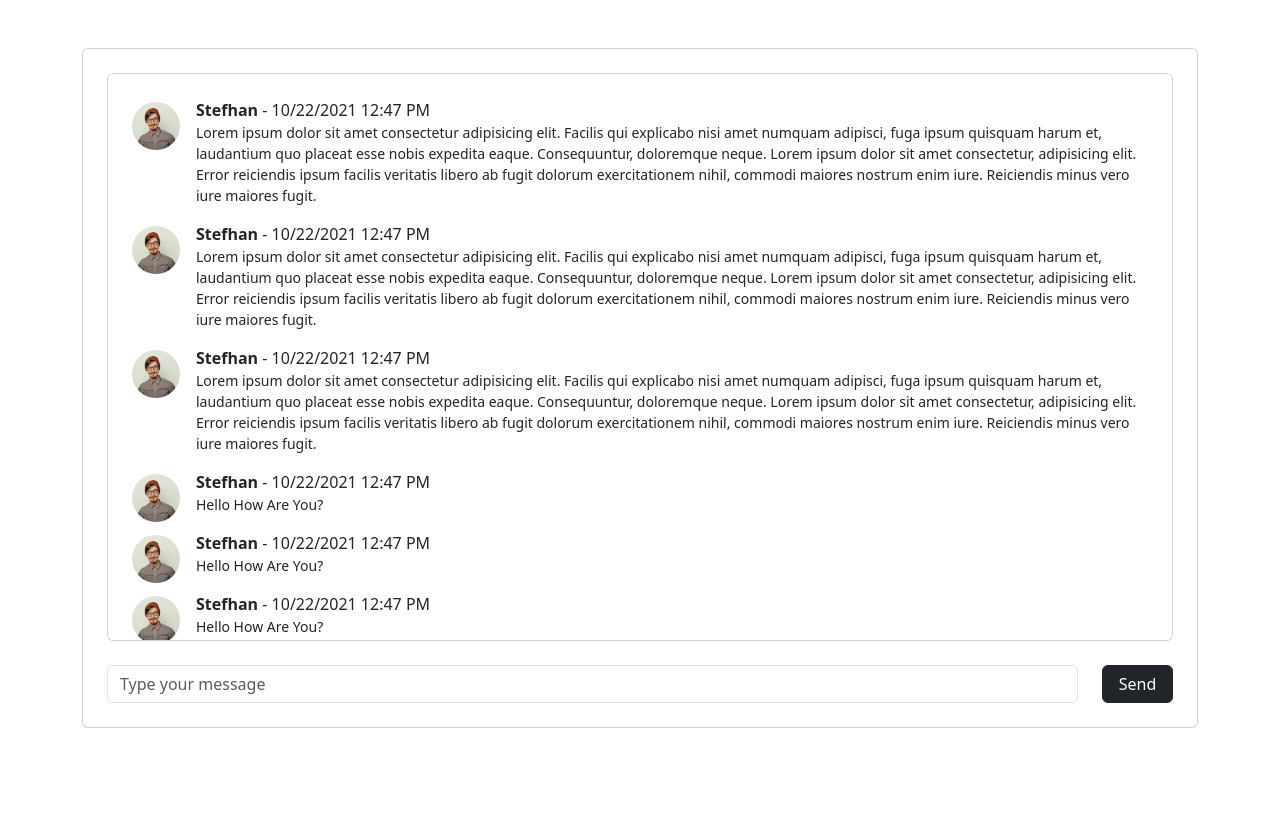
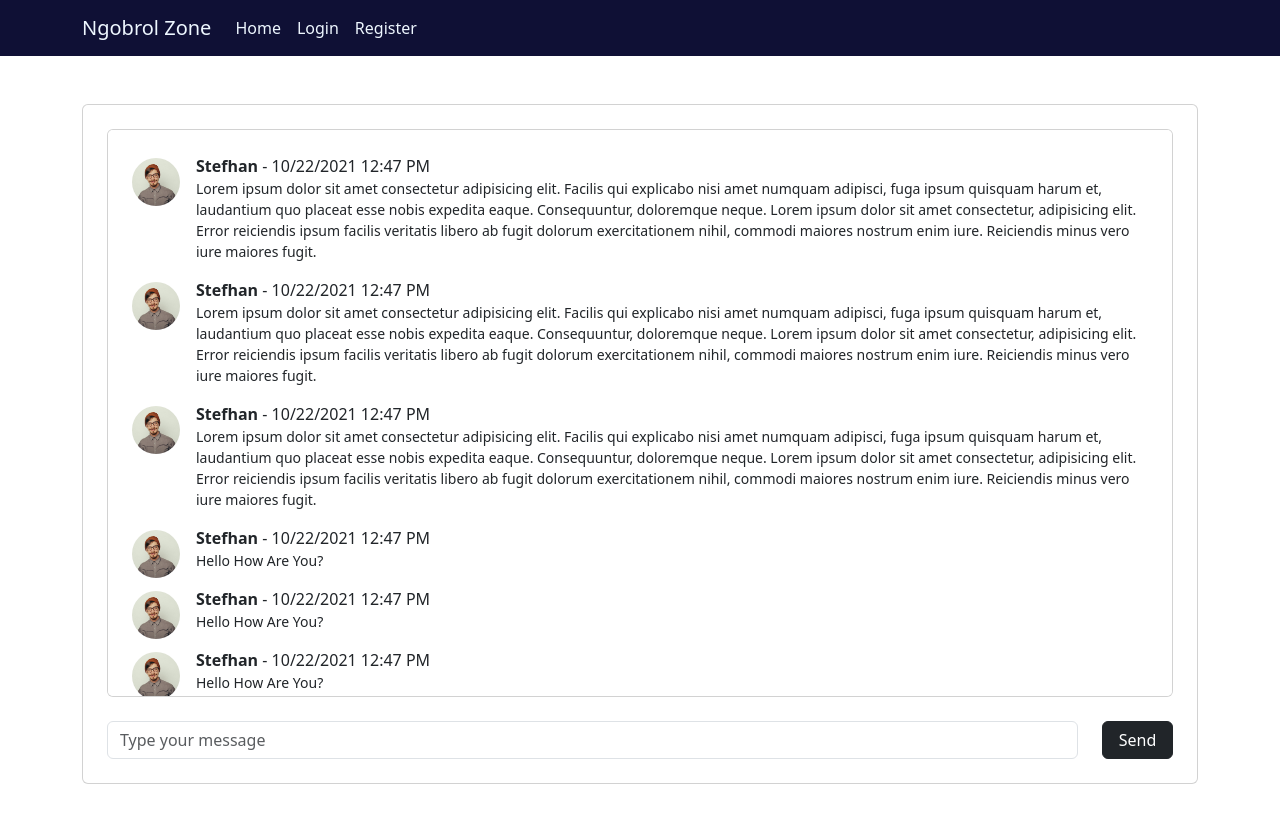
Before and after one commit to andiragil/NgobrolZone_FE, a React (Vite) app: page / in a window 1280 px wide. Shown: the top 822 px of the page. Before the commit the page ends 800 px from the top, so only its background shows below. Built offline with nearby package versions, Linux system fonts and the light colour scheme.

Commit message:
component : navbar

```diff
--- a/package.json
+++ b/package.json
@@ -10,10 +10,12 @@
     "preview": "vite preview"
   },
   "dependencies": {
+    "@reduxjs/toolkit": "^2.2.4",
     "bootstrap": "^5.3.3",
     "react": "^18.2.0",
     "react-bootstrap": "^2.10.2",
     "react-dom": "^18.2.0",
+    "react-redux": "^9.1.2",
     "react-router-dom": "^6.23.0"
   },
   "devDependencies": {
--- a/src/App.jsx
+++ b/src/App.jsx
@@ -4,25 +4,46 @@ import HomePage from "./pages/HomePage";
 import RegisPage from "./pages/RegisPage";
 import ProfilePage from "./pages/ProfilePage";
 import LoginPage from "./pages/LoginPage";
+import Navbar from "./components/Navbar";
 
 import "bootstrap/dist/css/bootstrap.min.css";
 
 const router = createBrowserRouter([
   {
     path: "/",
-    element: <HomePage />,
+    element: (
+      <>
+        <Navbar />
+        <HomePage />
+      </>
+    ),
   },
   {
     path: "/register",
-    element: <RegisPage />,
+    element: (
+      <>
+        <Navbar />
+        <RegisPage />
+      </>
+    ),
   },
   {
     path: "/profile",
-    element: <ProfilePage />,
+    element: (
+      <>
+        <Navbar />
+        <ProfilePage />
+      </>
+    ),
   },
   {
     path: "/login",
-    element: <LoginPage />,
+    element: (
+      <>
+        <Navbar />
+        <LoginPage />
+      </>
+    ),
   },
 ]);
 
--- /dev/null
+++ b/src/components/Navbar.jsx
@@ -0,0 +1,49 @@
+import React, { useState } from "react";
+import { Link } from "react-router-dom";
+import { useNavigate } from "react-router-dom";
+import { Container, Nav, Navbar } from "react-bootstrap";
+
+const NavbarComponent = () => {
+    const [user, setUser] = useState() //fetch data jika sudah ada
+    const navigate = useNavigate();
+
+    return (
+        <Navbar expand="lg" style={{ backgroundColor: "#0F1035" }}>
+            <Container>
+                <Navbar.Brand as={Link} to="/" style={{ color: "#EEF7FF" }}>
+                    Ngobrol Zone
+                </Navbar.Brand>
+                <Navbar.Toggle aria-controls="basic-navbar-nav"
+                    style={{ backgroundColor: "#EEF7FF", borderColor: "#EEF7FF" }} />
+                <Navbar.Collapse id="basic-navbar-nav" >
+                    <Nav className="me-auto">
+                        <Nav.Link as={Link} to="/" style={{ color: "#EEF7FF" }}>
+                            Home
+                        </Nav.Link>
+                        {user ? (
+                            <>
+                                <Nav.Link as={Link} to="/profile" style={{ color: "#EEF7FF" }}>
+                                    {user.name}
+                                </Nav.Link>
+                                <Nav.Link as={Link} to="/login" style={{ color: "#EEF7FF" }}>
+                                    Logout
+                                </Nav.Link>
+                            </>
+                        ) : (
+                            <>
+                                <Nav.Link as={Link} to="/login" style={{ color: "#EEF7FF" }}>
+                                    Login
+                                </Nav.Link>
+                                <Nav.Link as={Link} to="/register" style={{ color: "#EEF7FF" }}>
+                                    Register
+                                </Nav.Link>
+                            </>
+                        )}
+                    </Nav>
+                </Navbar.Collapse>
+            </Container>
+        </Navbar>
+    );
+};
+
+export default NavbarComponent;
```
Also changed, not shown: src/pages/ProfilePage.jsx (indentation only), 1 other file (tests, documents, lock files or other folders).
